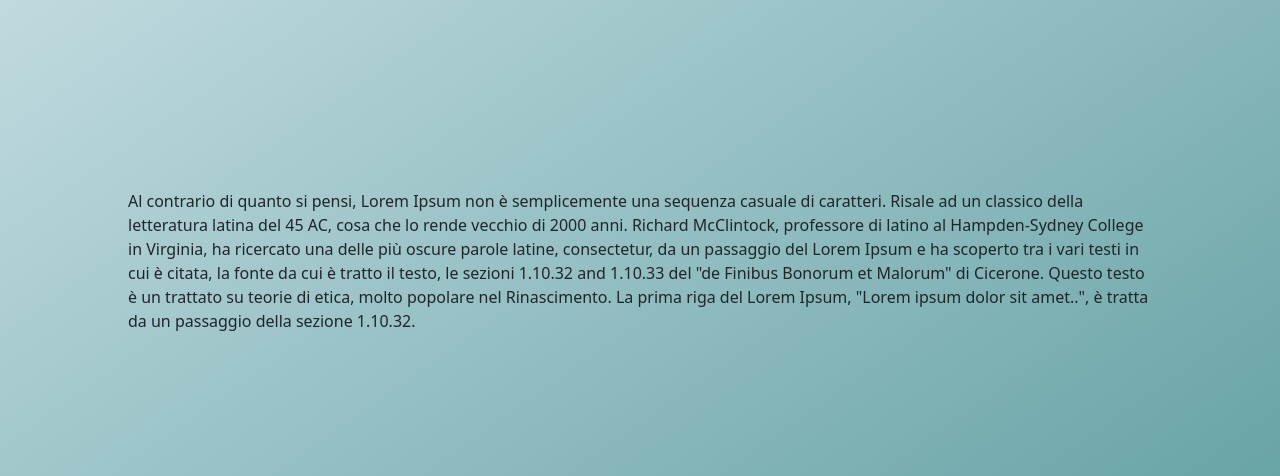
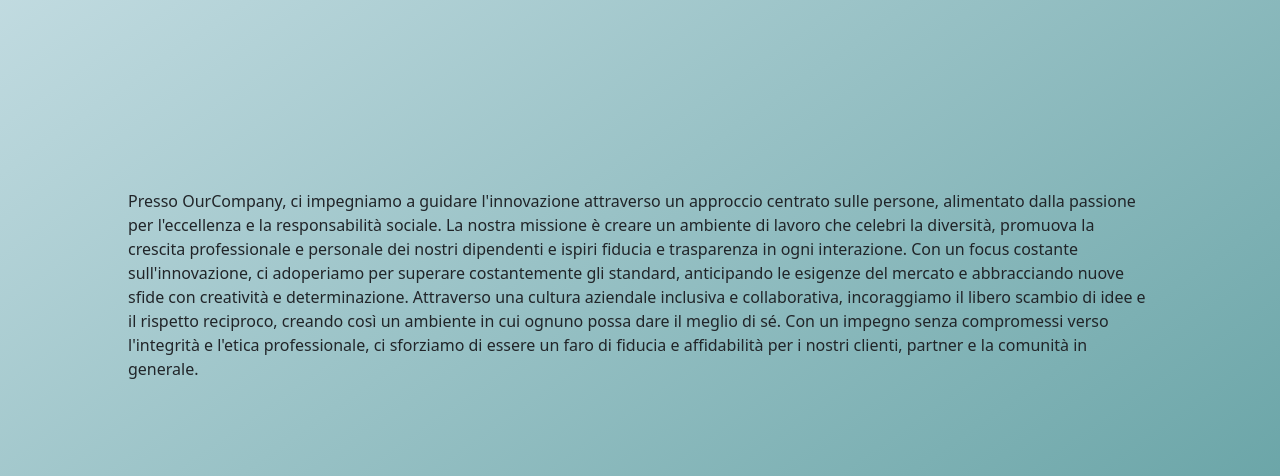
Before and after one commit to buggcatcher/rush, a plain HTML site: page rush.html in a window 1280 px wide. Shown: the part 762-1238 px from the top of the page. Drawn offline with nearby package versions, Linux system fonts and the light colour scheme.

Commit message:
added mission

```diff
--- a/rush.html
+++ b/rush.html
@@ -90,12 +90,9 @@
 
 		<div class="content">
 			<p class="flavour-text">
-				Al contrario di quanto si pensi, Lorem Ipsum non è semplicemente una sequenza casuale di caratteri.
-				Risale ad un classico della letteratura latina del 45 AC, cosa che lo rende vecchio di 2000 anni. Richard McClintock,
-				professore di latino al Hampden-Sydney College in Virginia, ha ricercato una delle più oscure parole latine, consectetur, da un passaggio del Lorem Ipsum e ha scoperto tra i vari testi in cui è citata,
-				la fonte da cui è tratto il testo, le sezioni 1.10.32 and 1.10.33 del "de Finibus Bonorum et Malorum" di Cicerone.
-				Questo testo è un trattato su teorie di etica, molto popolare nel Rinascimento. La prima riga del Lorem Ipsum, "Lorem ipsum dolor sit amet..",
-				è tratta da un passaggio della sezione 1.10.32.
+				Presso OurCompany, ci impegniamo a guidare l'innovazione attraverso un approccio centrato sulle persone, alimentato dalla passione per l'eccellenza e la responsabilità sociale. La nostra missione è creare un ambiente di lavoro che celebri la diversità, promuova la crescita professionale e personale dei nostri dipendenti e ispiri fiducia e trasparenza in ogni interazione.
+
+Con un focus costante sull'innovazione, ci adoperiamo per superare costantemente gli standard, anticipando le esigenze del mercato e abbracciando nuove sfide con creatività e determinazione. Attraverso una cultura aziendale inclusiva e collaborativa, incoraggiamo il libero scambio di idee e il rispetto reciproco, creando così un ambiente in cui ognuno possa dare il meglio di sé. Con un impegno senza compromessi verso l'integrità e l'etica professionale, ci sforziamo di essere un faro di fiducia e affidabilità per i nostri clienti, partner e la comunità in generale.
 			</p>
 		</div>
 
```
Also changed, not shown: 1 other file.
